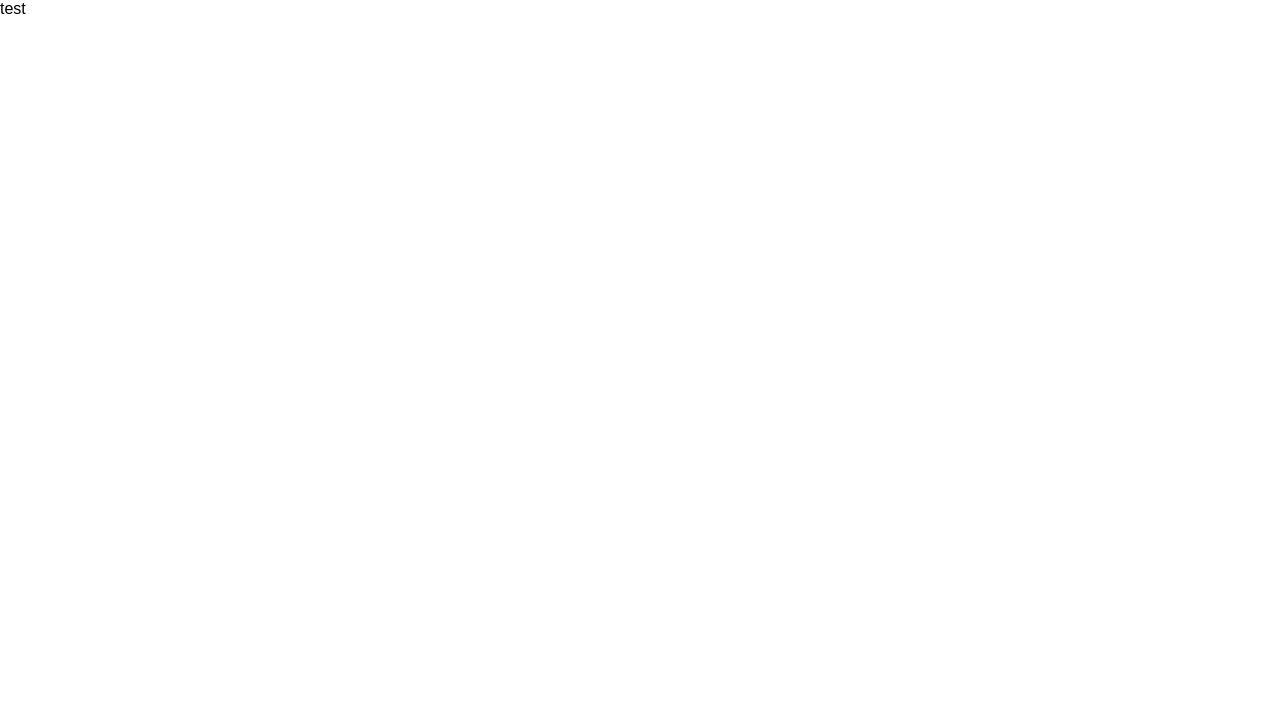
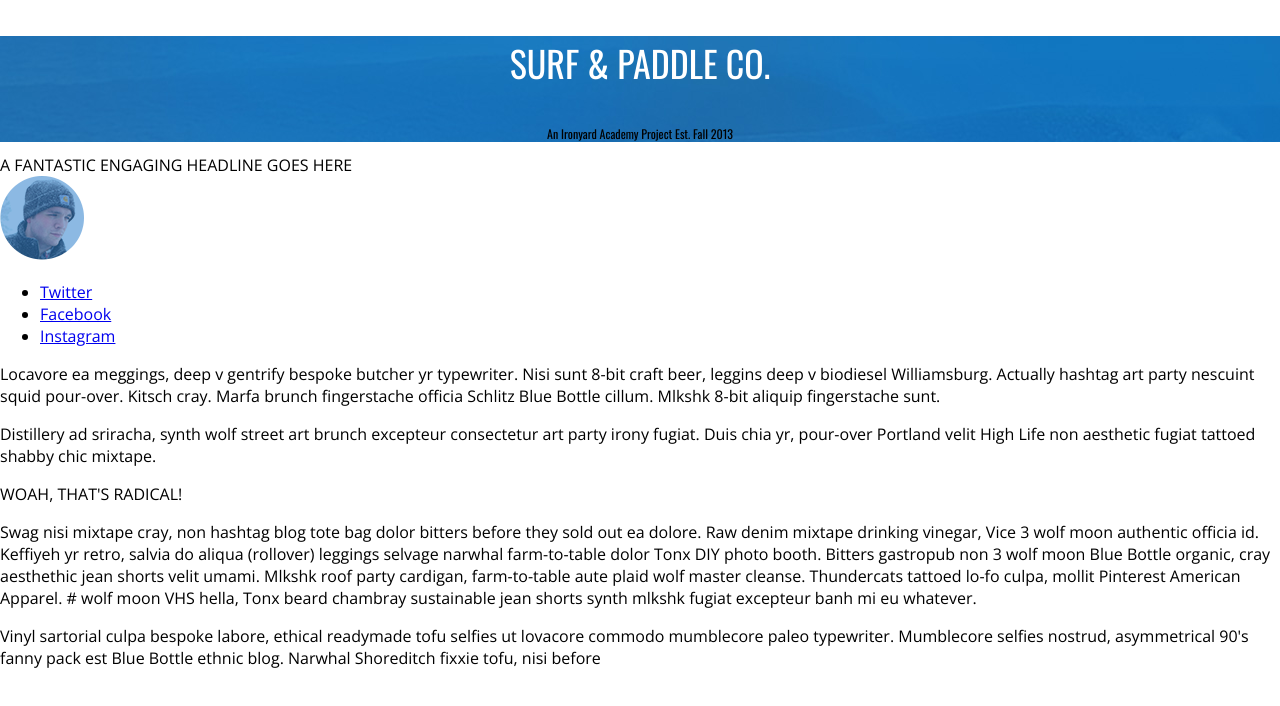
Before and after one commit to ktrammell95/tiy-assignment-4, a plain HTML site: page index.html in a window 1280 px wide. Drawn offline with nearby package versions, Linux system fonts and the light colour scheme.

Commit message:
Added text and some images to html file and started playing with css formatting

```diff
--- a/index.html
+++ b/index.html
@@ -2,19 +2,50 @@
 <html>
 <head>
   <link rel= "stylesheet/less" type="text/css" href="normalize.css">
-  <link rel= "stylsheet/less" type="text/css" href="main.css">
+  <link href='http://fonts.googleapis.com/css?family=Oswald' rel='stylesheet' type='text/css'>
+  <link href='http://fonts.googleapis.com/css?family=Open+Sans' rel='stylesheet' type='text/css'>
+  <link rel= "stylesheet/less" type="text/css" href="main.less">
   <script src="//cdnjs.cloudflare.com/ajax/libs/less.js/2.3.1/less.min.js"></script>
-  <title> </title>
+  <title>Surf & Paddle Co. </title>
 
   <body>
       <header>
+       <p class="header">SURF & PADDLE CO.</p>
+        <p class="small_header">An Ironyard Academy Project Est. Fall 2013</p>
       </header>
 
-      <div> test</div>
+      <div class="heading">
+      A FANTASTIC ENGAGING HEADLINE GOES HERE
+      </div>
 
+      <div class="byline">
+        <img src="/assets/avatar.png" alt="avatar">
+        <ul class="social_media">
+          <li><a href="http://www.twitter.com">Twitter</a></li>
+          <li><a href="http://www.facebook.com">Facebook</a></li>
+          <li><a href="http://www.Instagram.com">Instagram</a></li>
+        </ul>
 
+      </div>
 
+      <div class="paragraph1">
+        <p>Locavore ea meggings, deep v gentrify bespoke butcher yr typewriter. Nisi sunt 8-bit craft beer, leggins deep v biodiesel Williamsburg. Actually hashtag art party nescuint squid pour-over. Kitsch cray. Marfa brunch fingerstache officia Schlitz Blue Bottle cillum. Mlkshk 8-bit aliquip fingerstache sunt.
+        </p>
 
+        <p class="paragraph2">
+        Distillery ad sriracha, synth wolf street art brunch excepteur consectetur art party irony fugiat. Duis chia yr, pour-over Portland velit High Life non aesthetic fugiat tattoed shabby chic mixtape.
+        </p>
+      </div>
+
+      <div class="proclaim">
+        WOAH, THAT'S RADICAL!
+      </div>
+
+      <div class="paragragh3">
+        <p>Swag nisi mixtape cray, non hashtag blog tote bag dolor bitters before they sold out ea dolore. Raw denim mixtape drinking vinegar, Vice 3 wolf moon authentic officia id. Keffiyeh yr retro, salvia do aliqua (rollover) leggings selvage narwhal farm-to-table dolor Tonx DIY photo booth. Bitters gastropub non 3 wolf moon Blue Bottle organic, cray aesthethic jean shorts velit umami. Mlkshk roof party cardigan, farm-to-table aute plaid wolf master cleanse. Thundercats tattoed lo-fo culpa, mollit Pinterest American Apparel. # wolf moon VHS hella, Tonx beard chambray sustainable jean shorts synth mlkshk fugiat excepteur banh mi eu whatever.</p>
+
+        <p>Vinyl sartorial culpa bespoke labore, ethical readymade tofu selfies ut lovacore commodo mumblecore paleo typewriter. Mumblecore selfies nostrud, asymmetrical 90's fanny pack est Blue Bottle ethnic blog. Narwhal Shoreditch fixxie tofu, nisi before</p>
+      </div>
 
 
       <footer>
--- a/main.less
+++ b/main.less
@@ -0,0 +1,22 @@
+body {
+  font-family: "Open Sans", sans-serif;
+}
+
+header {
+  background-image: url("/assets/header.jpg");
+  font-family: "Oswald", sans-serif;
+  width: 100%;
+  height: 100%;
+  text-align: center;
+    p.header {
+      font-size: 36px;
+      color: white;
+      vertical-align: center;
+    }
+
+    p.small_header {
+      font-size: 12px;
+      color: black;
+
+    }
+}
```
Also changed, not shown: assets/ad.jpg (added), assets/article-image-1.jpg (added), assets/article-image-2.jpg (added), assets/article-image-3.jpg (added), assets/article-image-4.jpg (added), assets/avatar.png (added), assets/header.jpg (added), assets/icon-comment.png (added), assets/icon-share.png (added), assets/icon-upload.png (added), assets/logo.png (added), assets/search-icon.png (added), assets/theironyard-logo.png (added).
